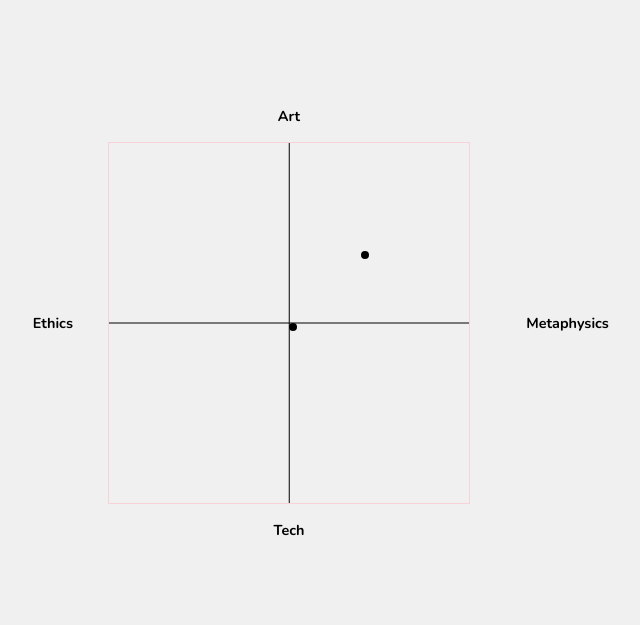
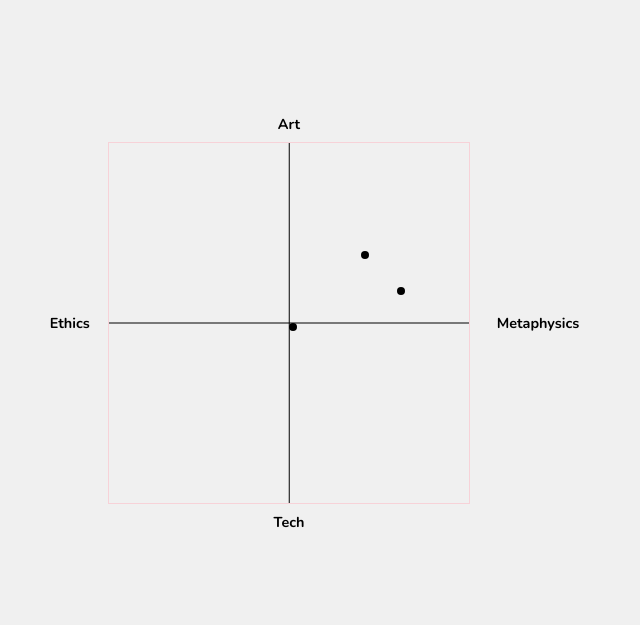
Before and after one commit to tarojq/jekyll-grid-blog, a Jekyll site: the page built from _layouts/grid.html, in a window 1280 px wide. Shown: the part 147-772 px from the top of the page, without its empty margins (351-991 px from the left). Built offline with Jekyll 4.4.1, drawn with Linux system fonts in a browser that asks for light colours.

Commit message:
responsive fix and blog posts file structure

```diff
--- a/_layouts/grid.html
+++ b/_layouts/grid.html
@@ -41,7 +41,8 @@ function createNodes(posts) {
         node.style.top = `${y}%`;
 
         node.addEventListener('click', () => {
-            window.location.href = post.url;
+            // Ensure URL includes baseurl
+            window.location.href = '{{ site.baseurl }}' + post.url;
         });
 
         grid.appendChild(node);
--- a/assets/css/grid.css
+++ b/assets/css/grid.css
@@ -16,8 +16,9 @@ body {
 /* Central Container */
 .center-container {
     position: relative;
-    width: 40vmin;
-    height: 40vmin;
+    width: min(40vmin, 90vw);
+    height: min(40vmin, 90vw);
+    margin: auto;
     background-image:
         linear-gradient(to right, rgba(255, 182, 193, 0.5) 0.5px, transparent 0.5px),
         linear-gradient(to bottom, rgba(255, 182, 193, 0.5) 0.5px, transparent 0.5px);
@@ -58,8 +59,8 @@ body {
 }
 
 .project-node {
-    width: 0.5rem;
-    height: 0.5rem;
+    width: min(0.5rem, 2vw);
+    height: min(0.5rem, 2vw);
     background-color: black;
     border-radius: 50%;
     cursor: pointer;
@@ -81,7 +82,7 @@ body {
     background-color: white;
     color: black;
     padding: 0.2rem 0.5rem;
-    font-size: 0.8rem;
+    font-size: min(0.8rem, 3vw);
     border-radius: 3px;
     opacity: 0;
     pointer-events: none;
@@ -104,32 +105,32 @@ body {
     font-weight: bold;
     color: black;
     padding: 0.2rem 0.5rem;
-    font-size: 0.9rem;
+    font-size: min(0.9rem, 3.5vw);
     z-index: 1;
 }
 
 .art {
     top: 0;
     left: 50%;
-    transform: translate(-50%, -150%);
+    transform: translate(-50%, -120%);
 }
 
 .metaphysics {
     top: 50%;
     right: 0;
-    transform: translate(150%, -50%);
+    transform: translate(120%, -50%);
 }
 
 .tech {
     bottom: 0;
     left: 50%;
-    transform: translate(-50%, 150%);
+    transform: translate(-50%, 120%);
 }
 
 .ethics {
     top: 50%;
     left: 0;
-    transform: translate(-150%, -50%);
+    transform: translate(-120%, -50%);
 }
 
 /* Hide modal */
@@ -167,3 +168,10 @@ body {
 .category-tech { background: #e6f3ff; }
 .category-blog { background: #fff0e6; }
 .category-tutorials { background: #e6ffe6; }
+
+/* Add media query for very small screens */
+@media (max-width: 480px) {
+    .center-container {
+        margin: 2rem auto;
+    }
+}
```
Also changed, not shown: _posts/2024-03-21-new-post.md (added, +11 -0 lines), 9 other files.
